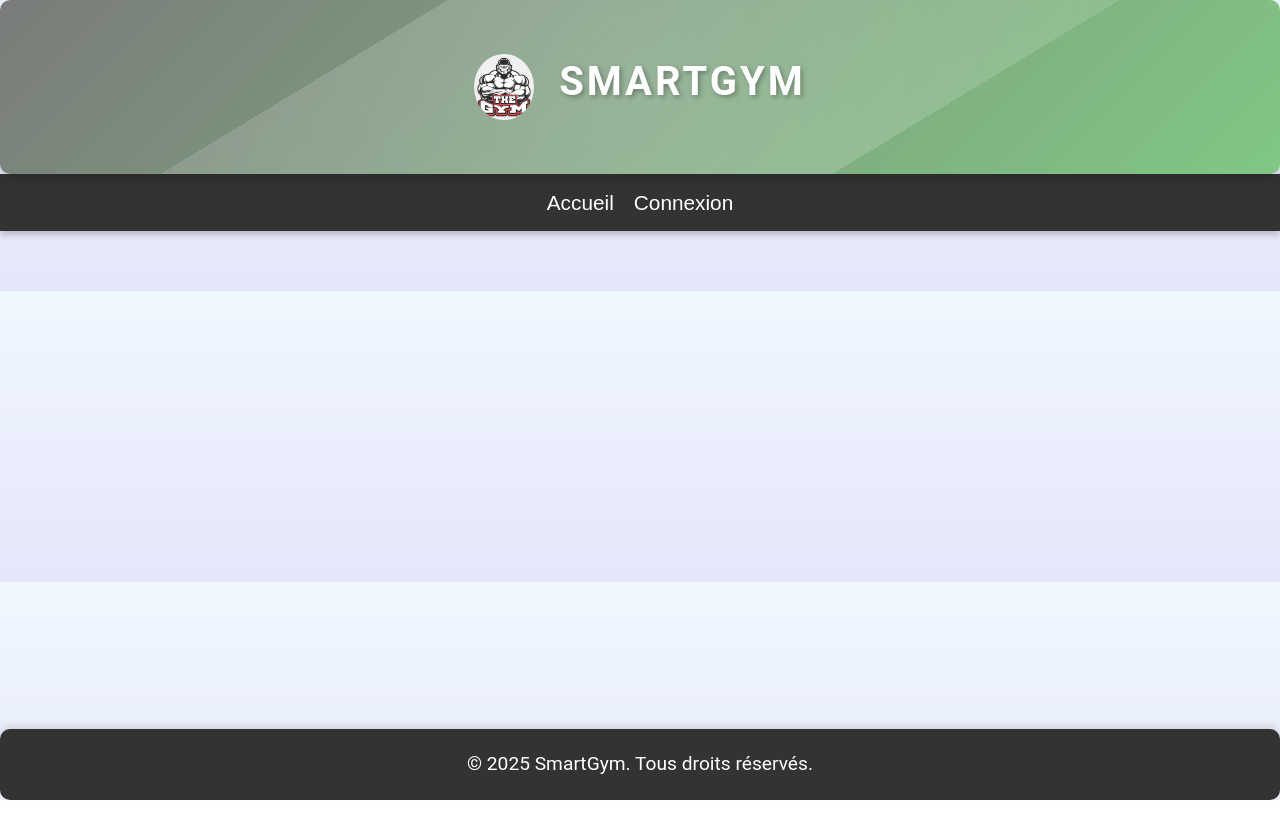
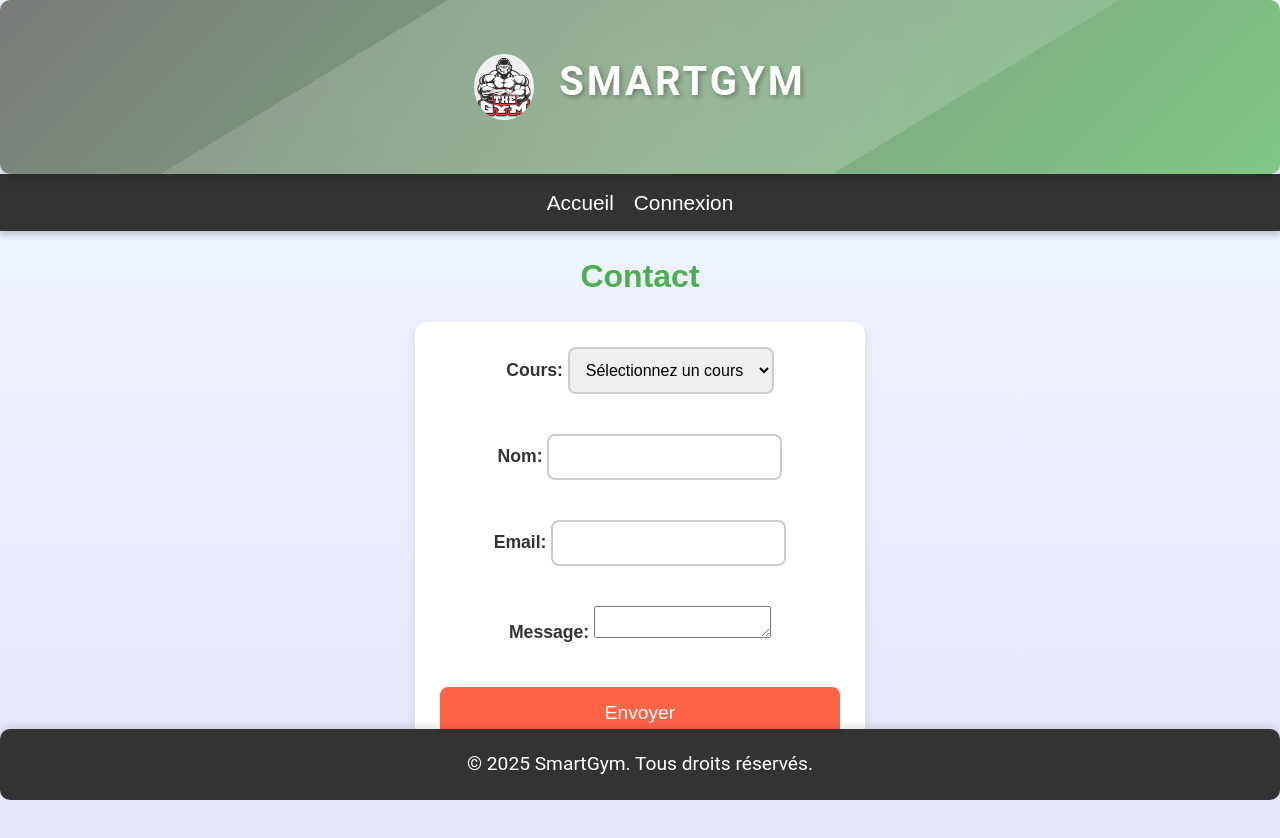
Before and after one commit to Kdeuz/ProjetDevWeb2025, a React (Create React App) app in the folder frontend/: page /inscriptioncours in a window 1280 px wide. Shown: the top 838 px of the page. Before the commit the page ends 800 px from the top, so only its background shows below. Built offline with nearby package versions, Linux system fonts and the light colour scheme.

Commit message:
Fix problem of cours_salle

```diff
--- a/frontend/src/App.js
+++ b/frontend/src/App.js
@@ -11,6 +11,7 @@ import MonProfilPage from './pages/MonProfilPage';
 import RegisterPage from "./pages/RegisterPage";
 import LoginPage from "./pages/LoginPage";
 import AdminPage from "./pages/AdminPage";
+import InscriptionCoursPage from "./pages/InscriptionCoursPage";
 
 function App() {
   const [userData, setUserData] = useState(null);
@@ -129,6 +130,7 @@ function App() {
             <Route path="/piscine" element={<PiscinePage />} />
             <Route path="/contact" element={<ContactPage />} />
             <Route path="/monprofil" element={<MonProfilPage />} />
+            <Route path="/inscriptioncours" element={<InscriptionCoursPage />} />
 
             {/* Pages Authentification */}
             <Route path="/register" element={<RegisterPage />} />
--- a/frontend/src/pages/AdminPage.jsx
+++ b/frontend/src/pages/AdminPage.jsx
@@ -25,10 +25,50 @@ async function generateCode() {
   }
 }
 
+// Fonction pour appeler l'API Flask et ajouter un cours
+async function addCourse(courseData) {
+  try {
+    const res = await fetch("http://localhost:5000/admin/add_course", {
+      method: "POST",
+      credentials: "include", // Inclure les cookies pour l'authentification
+      headers: {
+        "Content-Type": "application/json",
+      },
+      body: JSON.stringify(courseData),
+    });
+
+    // Vérifiez si la réponse est correcte
+    if (!res.ok) {
+      const errorText = await res.text(); // Lire la réponse brute
+      console.error("Réponse brute :", errorText); // Afficher la réponse brute pour déboguer
+      throw new Error(`HTTP error! Status: ${res.status}`);
+    }
+
+    const data = await res.json(); // Convertir la réponse en JSON
+    console.log("Réponse de l'API :", data); // Afficher la réponse brute pour déboguer
+    return data; // Retourner les données JSON
+  } catch (error) {
+    console.error("Erreur lors de l'appel à l'API :", error);
+    return { error: error.message || "Impossible d'ajouter le cours. Veuillez réessayer." };
+  }
+}
+
 export default function AdminPage() {
-  // Utilisation de useState pour gérer l'état du code généré et du message de feedback
+  const [courseData, setCourseData] = useState({
+    Nom: "",
+    Date: "",
+    Heure_debut: "",
+    Heure_fin: "",
+    Description: "",
+    Capacite_max: "",
+  });
   const [code, setCode] = useState(null);
   const [message, setMessage] = useState("");
+
+  const handleInputChange = (e) => {
+    const { name, value } = e.target;
+    setCourseData({ ...courseData, [name]: value });
+  };
 
   // Fonction qui sera appelée lorsque l'on clique sur le bouton pour générer le code
   const handleGenerateCode = async () => {
@@ -39,6 +79,19 @@ export default function AdminPage() {
     if (result.code) {
       setMessage("✅ Code généré avec succès !");
       setCode(result.code);
+    } else {
+      setMessage(`❌ Erreur : ${result.error || "Une erreur est survenue."}`);
+    }
+  };
+
+  // Fonction qui sera appelée lorsque l'on clique sur le bouton pour ajouter un cours
+  const handleAddCourse = async () => {
+    setMessage("Ajout du cours en cours...");
+    const result = await addCourse(courseData); // Appeler la fonction pour ajouter un cours
+    console.log("Résultat de l'API :", result); // Afficher le résultat pour déboguer
+
+    if (result.cours) {
+      setMessage("✅ Cours ajouté avec succès !");
     } else {
       setMessage(`❌ Erreur : ${result.error || "Une erreur est survenue."}`);
     }
@@ -62,6 +115,60 @@ export default function AdminPage() {
           </div>
         )}
       </section>
+
+      <header className="profile-header">
+        <h2>Page Admin - Ajouter un Cours</h2>
+      </header>
+
+      <section className="admin-section">
+        <form>
+          <input
+            type="text"
+            name="Nom"
+            placeholder="Nom du cours"
+            value={courseData.Nom}
+            onChange={handleInputChange}
+          />
+          <input
+            type="date"
+            name="Date"
+            placeholder="Date"
+            value={courseData.Date}
+            onChange={handleInputChange}
+          />
+          <input
+            type="time"
+            name="Heure_debut"
+            placeholder="Heure de début"
+            value={courseData.Heure_debut}
+            onChange={handleInputChange}
+          />
+          <input
+            type="time"
+            name="Heure_fin"
+            placeholder="Heure de fin"
+            value={courseData.Heure_fin}
+            onChange={handleInputChange}
+          />
+          <textarea
+            name="Description"
+            placeholder="Description"
+            value={courseData.Description}
+            onChange={handleInputChange}
+          />
+          <input
+            type="number"
+            name="Capacite_max"
+            placeholder="Capacité max"
+            value={courseData.Capacite_max}
+            onChange={handleInputChange}
+          />
+        </form>
+        <button onClick={handleAddCourse} className="btn-add-course">
+          Ajouter un Cours
+        </button>
+        {message && <p className={`message ${message.startsWith('✅') ? 'success' : 'error'}`}>{message}</p>}
+      </section>
     </div>
   );
 }
--- /dev/null
+++ b/frontend/src/pages/InscriptionCoursPage.jsx
@@ -0,0 +1,135 @@
+import React, { useState } from 'react';
+
+//menu déroulant affichant la liste de tous les cours disponibles
+
+
+
+
+
+
+
+
+// Fonction pour appeler l'API et envoyer les données du formulaire de contact
+async function sendContactForm(data) {
+  // Envoie les données du formulaire à l'API backend
+  const res = await fetch('http://localhost:5000/contact', {
+    method: 'POST',
+    headers: {
+      'Content-Type': 'application/json',
+    },
+    body: JSON.stringify(data), // Convertir les données du formulaire en JSON
+  });
+  return res.json(); // Retourne la réponse de l'API
+}
+
+const InscriptionCoursPage = () => {
+  // Utilisation de useState pour gérer les données du formulaire
+  const [form, setForm] = useState({
+    cours:"", // Le cours sélectionné
+    name: '',
+    email: '',
+    message: '',
+  });
+
+  const [feedbackMessage, setFeedbackMessage] = useState('');
+
+  // Fonction pour mettre à jour l'état du formulaire lorsqu'une valeur change
+  const handleChange = (e) => {
+    setForm({
+      ...form, // Conserve les autres champs du formulaire
+      [e.target.name]: e.target.value, // Met à jour la valeur du champ modifié
+    });
+  };
+
+  // Fonction pour gérer la soumission du formulaire
+  const handleSubmit = async (e) => {
+    e.preventDefault(); // Empêche le rechargement de la page lors de la soumission
+
+    // Affiche un message de "chargement" pendant l'envoi
+    setFeedbackMessage('Envoi en cours...');
+
+    // Envoie les données du formulaire au backend
+    const result = await sendContactForm(form);
+
+    // Vérifie si l'envoi a réussi et met à jour le message en conséquence
+    if (result.success) {
+      setFeedbackMessage('✅ Message envoyé avec succès !');
+    } else {
+      setFeedbackMessage(`❌ Erreur : ${result.error}`);
+    }
+
+    // Réinitialise les champs du formulaire après l'envoi
+    setForm({
+        cours: "", // Réinitialise le cours sélectionné
+        name: '',
+        email: '',
+        message: '',
+    });
+  };
+
+    // Liste des cours disponibles
+  const coursDisponibles = [
+    'Musculation',
+    'Natation',
+    'Fitness',
+  ];
+
+  return (
+        <div className="page contact-page">
+          <h2>Contact</h2>
+          <form onSubmit={handleSubmit}>
+          <div className="form-group">
+          <label htmlFor="cours">Cours: </label>
+          <select
+            id="cours"
+            name="cours"
+            value={form.cours}
+            onChange={handleChange}
+            required
+          >
+            <option value="" disabled>Sélectionnez un cours</option>
+            {coursDisponibles.map((cours, index) => (
+              <option key={index} value={cours}>{cours}</option>
+            ))}
+          </select>
+        </div>
+        <div className="form-group">
+          <label htmlFor="name">Nom: </label>
+          <input
+            type="text"
+            id="name"
+            name="name"
+            value={form.name}
+            onChange={handleChange} // Gère le changement des champs
+            required
+          />
+        </div>
+        <div className="form-group">
+          <label htmlFor="email">Email: </label>
+          <input
+            type="email"
+            id="email"
+            name="email"
+            value={form.email}
+            onChange={handleChange}
+            required
+          />
+        </div>
+        <div className="form-group">
+          <label htmlFor= "message">Message: </label>
+          <textarea
+            id="message"
+            name="message"
+            value={form.message}
+            onChange={handleChange}
+            required
+          />
+        </div>
+        <button type="submit">Envoyer</button>
+      </form>
+      {feedbackMessage && <p className="feedback-message">{feedbackMessage}</p>}
+    </div>
+  );
+};
+
+export default InscriptionCoursPage;
```
Also changed, not shown: 2 other files (tests, documents, lock files or other folders).
